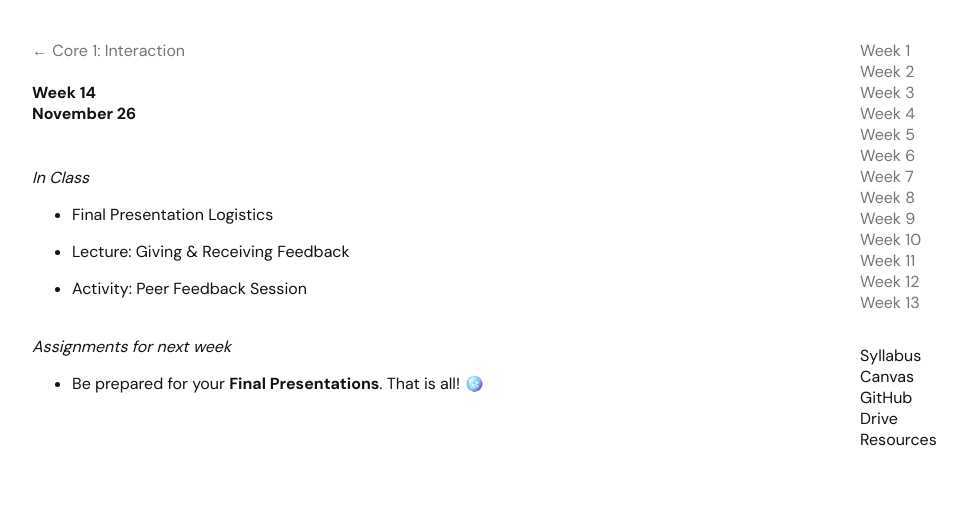
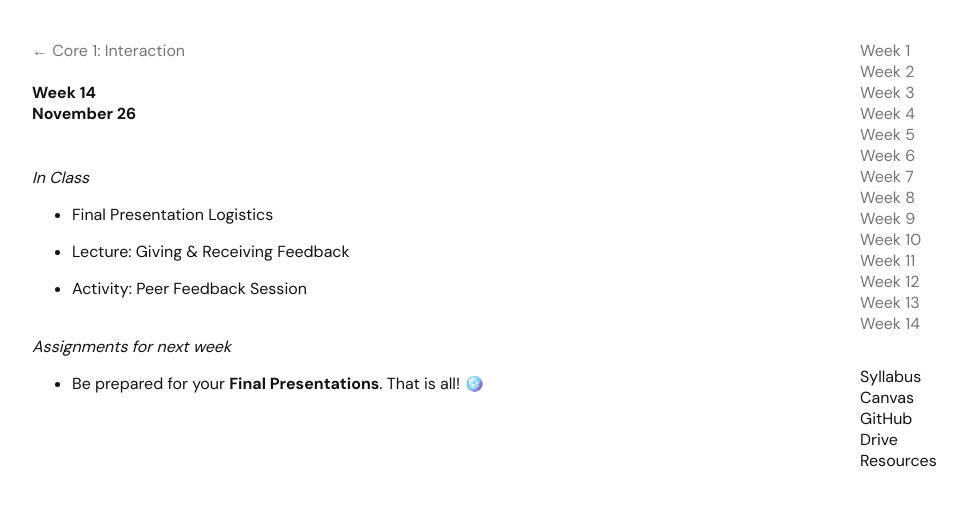
Before and after one commit to core1-interaction/core1-interaction.github.io, a Jekyll site: the page built from week14.md, in a window 1280 px wide. Shown: the top 506 px of the page, without its empty margins (108-1075 px from the left). Built offline with Jekyll 4.4.1, drawn with Linux system fonts in a browser that asks for light colours.

Commit message:
Update sessions.html

```diff
--- a/_layouts/sessions.html
+++ b/_layouts/sessions.html
@@ -29,7 +29,8 @@
                    <a href="https://core1-interaction.github.io/week10.html"><span class="nav-color">Week 10</span></a><br>
                    <a href="https://core1-interaction.github.io/week11.html"><span class="nav-color">Week 11</span></a><br>
                    <a href="https://core1-interaction.github.io/week12.html"><span class="nav-color">Week 12</span></a><br>
-                   <a href="https://core1-interaction.github.io/week13.html"><span class="nav-color">Week 13</span></a></p>
+                   <a href="https://core1-interaction.github.io/week12.html"><span class="nav-color">Week 13</span></a><br>
+                   <a href="https://core1-interaction.github.io/week13.html"><span class="nav-color">Week 14</span></a></p>
             </div>
             <div class="links">
               <p><a href="https://docs.google.com/document/d/1MUvA-rT5wbHm0lmuFQosuDWHbuqtpIjTAWMr-lMu8Fk/edit?usp=sharing" target="_blank">Syllabus</a><br>
```
